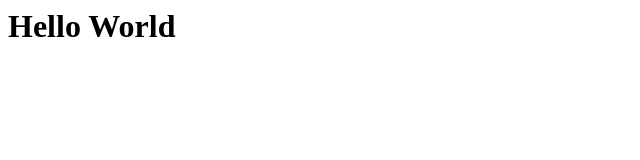
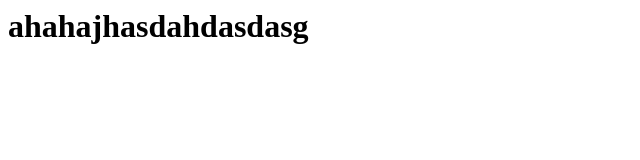
Before and after one commit to 7Victoir7/117victoir711.github.io, a plain HTML site: page index.html in a window 1280 px wide. Shown: the whole page, without its empty margins (0-640 px from the left). Drawn offline with Linux system fonts and the light colour scheme.

Commit message:
Update index.html

```diff
--- a/index.html
+++ b/index.html
@@ -1 +1 @@
-<h1>Hello World</h1>
+<h1>ahahajhasdahdasdasg</h1>
```
